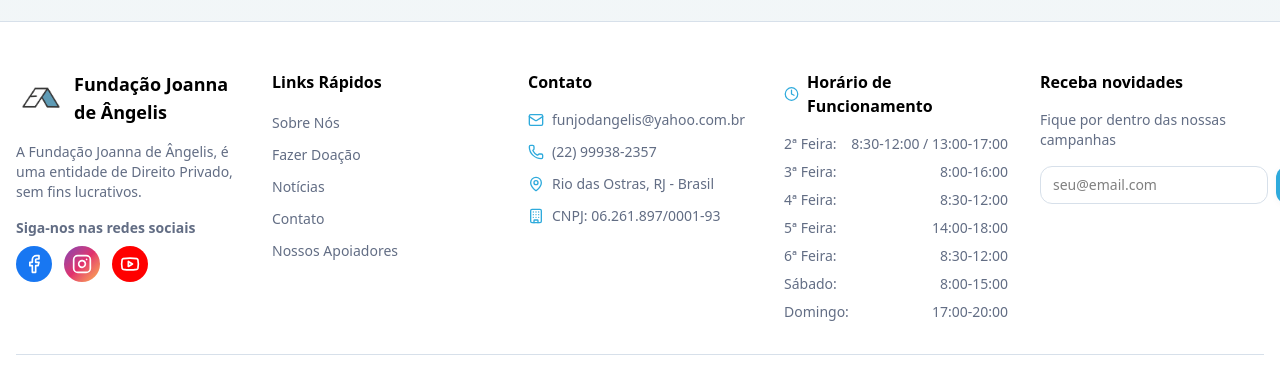
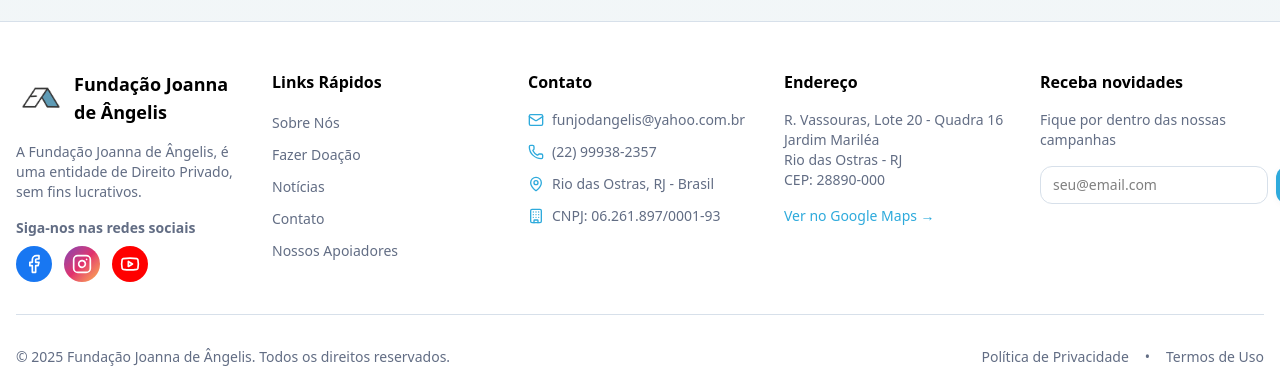
Before and after one commit to IgorJFS/Fundacao-Joana, a Next.js app: page /doacao in a window 1280 px wide. Shown: the part 3694-4066 px from the top of the page. Built offline with nearby package versions, Linux system fonts and the light colour scheme.

Commit message:
muda o iframe

```diff
--- a/src/app/(public)/doacao/page.tsx
+++ b/src/app/(public)/doacao/page.tsx
@@ -436,7 +436,7 @@
                 <Card className="overflow-hidden h-full">
                   <CardContent className="p-0 h-full">
                     <iframe
-                      src="https://www.google.com/maps/embed?pb=!4v1759306537451!6m8!1m7!1sD7yGkO9TPswgLzK_sp4csA!2m2!1d-22.50166265609518!2d-41.93095581335224!3f14.819350323818071!4f3.228379886412796!5f0.7820865974627469"
+                      src="https://www.google.com/maps/embed?pb=!4v1764651226313!6m8!1m7!1s2ES131dTYULvEh6Yh2BM-A!2m2!1d-22.50167289947236!2d-41.93094355159263!3f11.39317874846103!4f3.0190674857738173!5f1.088183033840005"
                       width="100%"
                       height="100%"
                       style={{ border: 0, minHeight: "600px" }}
--- a/src/app/(public)/page.tsx
+++ b/src/app/(public)/page.tsx
@@ -15,7 +15,7 @@
 
 export const metadata: Metadata = {
   title: "Início",
-  description: "Fundação Joanna de Ângelis - ONG em Rio das Ostras dedicada à assistência social, educação e desenvolvimento comunitário. Mais de 1000 vidas impactadas e 20 anos fazendo a diferença.",
+  description: "Fundação Joanna de Ângelis - ONG em Rio das Ostras dedicada à assistência social, educação e desenvolvimento comunitário. Mais de 900 famílias impactadas e 22 anos fazendo a diferença.",
   alternates: {
     canonical: 'https://fundacaojoanna.org.br',
   },
@@ -38,9 +38,9 @@
   const stats = [
     {
       icon: Heart,
-      value: 1000,
+      value: 900,
       suffix: "+",
-      label: "Vidas Impactadas",
+      label: "Famílias Impactadas",
       color: "text-primary",
       bgColor: "bg-primary/10",
     },
@@ -446,7 +446,7 @@
                 <Card className="lg:col-span-3 overflow-hidden shadow-large border-0">
                   <CardContent className="p-0 h-full">
                     <iframe
-                      src="https://www.google.com/maps/embed?pb=!4v1759306537451!6m8!1m7!1sD7yGkO9TPswgLzK_sp4csA!2m2!1d-22.50166265609518!2d-41.93095581335224!3f14.819350323818071!4f3.228379886412796!5f0.7820865974627469"
+                      src="https://www.google.com/maps/embed?pb=!4v1764651226313!6m8!1m7!1s2ES131dTYULvEh6Yh2BM-A!2m2!1d-22.50167289947236!2d-41.93094355159263!3f11.39317874846103!4f3.0190674857738173!5f1.088183033840005"
                       width="100%"
                       height="100%"
                       style={{ border: 0, minHeight: "600px" }}
--- a/src/components/admin/alertas-manager.tsx
+++ b/src/components/admin/alertas-manager.tsx
@@ -29,7 +29,7 @@
     id: "1",
     titulo: "Doações de Alimentos Urgentes",
     mensagem:
-      "Estamos precisando de doações de alimentos não perecíveis para atender 50 famílias neste mês.",
+      "Estamos precisando de doações de alimentos não perecíveis para atender 200 famílias neste mês.",
     tipo: "urgente",
     ativo: true,
     data_criacao: "2025-10-01",
--- a/src/components/footer.tsx
+++ b/src/components/footer.tsx
@@ -8,9 +8,7 @@
   Facebook,
   Instagram,
   Youtube,
-  Linkedin,
   Building,
-  Clock,
 } from "lucide-react";
 import Link from "next/link";
 import Logo from "@/components/logo";
@@ -183,42 +181,27 @@
             </ul>
           </div>
 
-          {/* Horário de Funcionamento */}
+          {/* Endereço */}
           <div>
             <h3 className="font-semibold mb-4 flex items-center gap-2">
-              <Clock className="h-4 w-4 text-primary" />
-              Horário de Funcionamento
+            Endereço
             </h3>
-            <ul className="space-y-2 text-sm text-muted-foreground">
-              <li className="flex justify-between">
-                <span className="font-medium">2ª Feira:</span>
-                <span className="text-right">8:30-12:00 / 13:00-17:00</span>
-              </li>
-              <li className="flex justify-between">
-                <span className="font-medium">3ª Feira:</span>
-                <span>8:00-16:00</span>
-              </li>
-              <li className="flex justify-between">
-                <span className="font-medium">4ª Feira:</span>
-                <span>8:30-12:00</span>
-              </li>
-              <li className="flex justify-between">
-                <span className="font-medium">5ª Feira:</span>
-                <span>14:00-18:00</span>
-              </li>
-              <li className="flex justify-between">
-                <span className="font-medium">6ª Feira:</span>
-                <span>8:30-12:00</span>
-              </li>
-              <li className="flex justify-between">
-                <span className="font-medium">Sábado:</span>
-                <span>8:00-15:00</span>
-              </li>
-              <li className="flex justify-between">
-                <span className="font-medium">Domingo:</span>
-                <span>17:00-20:00</span>
-              </li>
-            </ul>
+            <div className="text-sm text-muted-foreground space-y-2">
+              <p>
+                R. Vassouras, Lote 20 - Quadra 16<br />
+                Jardim Mariléa<br />
+                Rio das Ostras - RJ<br />
+                CEP: 28890-000
+              </p>
+              <a
+                href="https://www.google.com/maps/dir//R.+Vassouras,+Lote+20+-+Quadra+16+-+Jardim+Maril%C3%A9a,+Rio+das+Ostras+-+RJ,+28890-000"
+                target="_blank"
+                rel="noopener noreferrer"
+                className="inline-flex items-center gap-1 text-primary hover:underline mt-2"
+              >
+                Ver no Google Maps →
+              </a>
+            </div>
           </div>
 
           {/* Email Subscription */}
```
